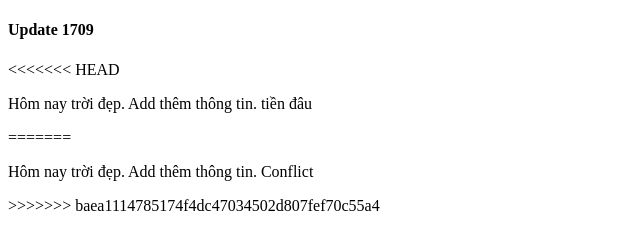
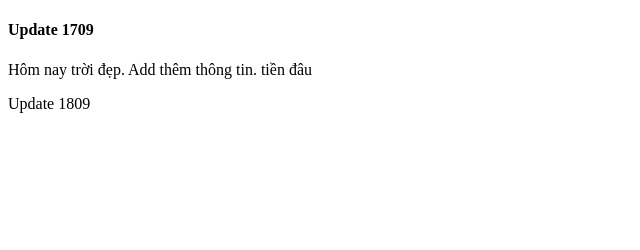
Before and after one commit to duyanh16/checkgit.github.io, a plain HTML site: page index.html in a window 1280 px wide. Shown: the whole page, without its empty margins (0-640 px from the left). Drawn offline with Linux system fonts and the light colour scheme.

Commit message:
note 1809

```diff
--- a/index.html
+++ b/index.html
@@ -7,11 +7,7 @@
 </head>
 <body>
     <h4>Update 1709</h4>
-<<<<<<< HEAD
     <p>Hôm nay trời đẹp. Add thêm thông tin. tiền đâu</p>
-=======
-    <p>Hôm nay trời đẹp. Add thêm thông tin. Conflict</p>
->>>>>>> baea1114785174f4dc47034502d807fef70c55a4
-
+    <p>Update 1809</p>
 </body>
 </html>
```
